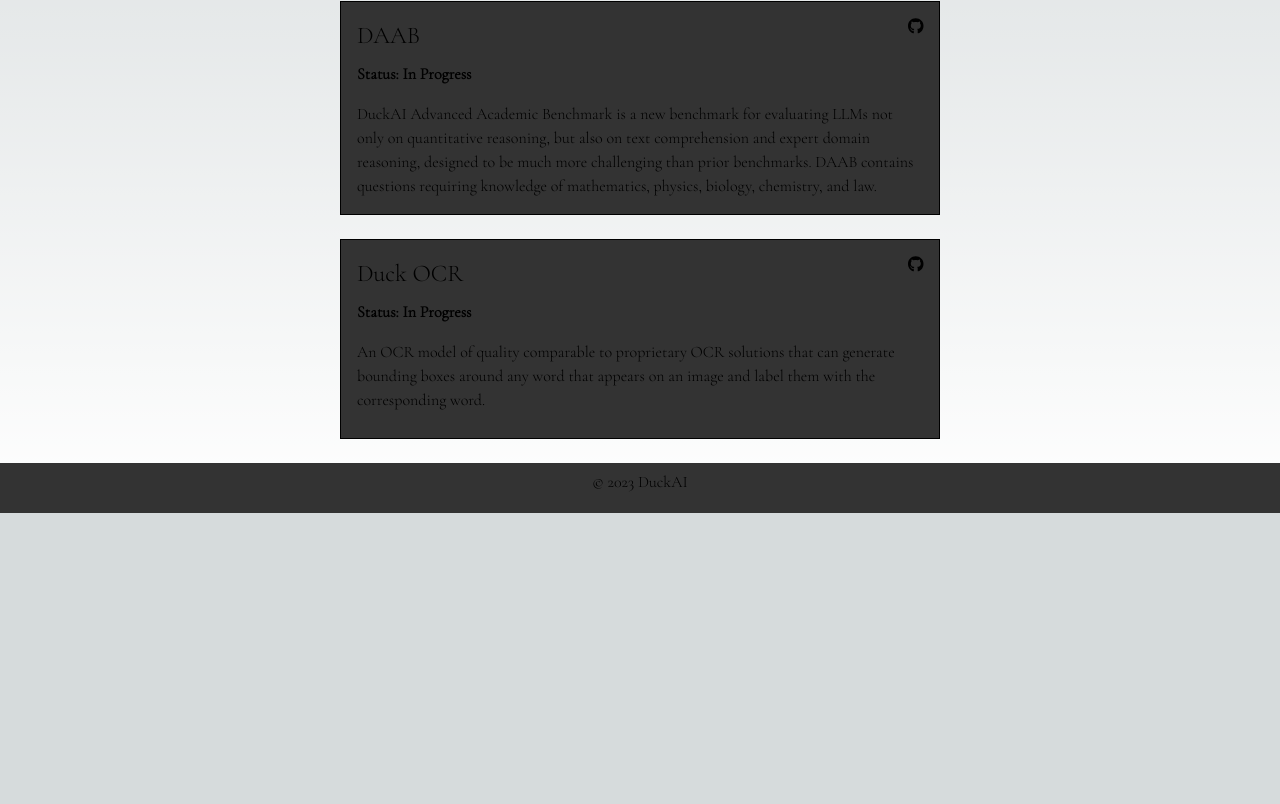
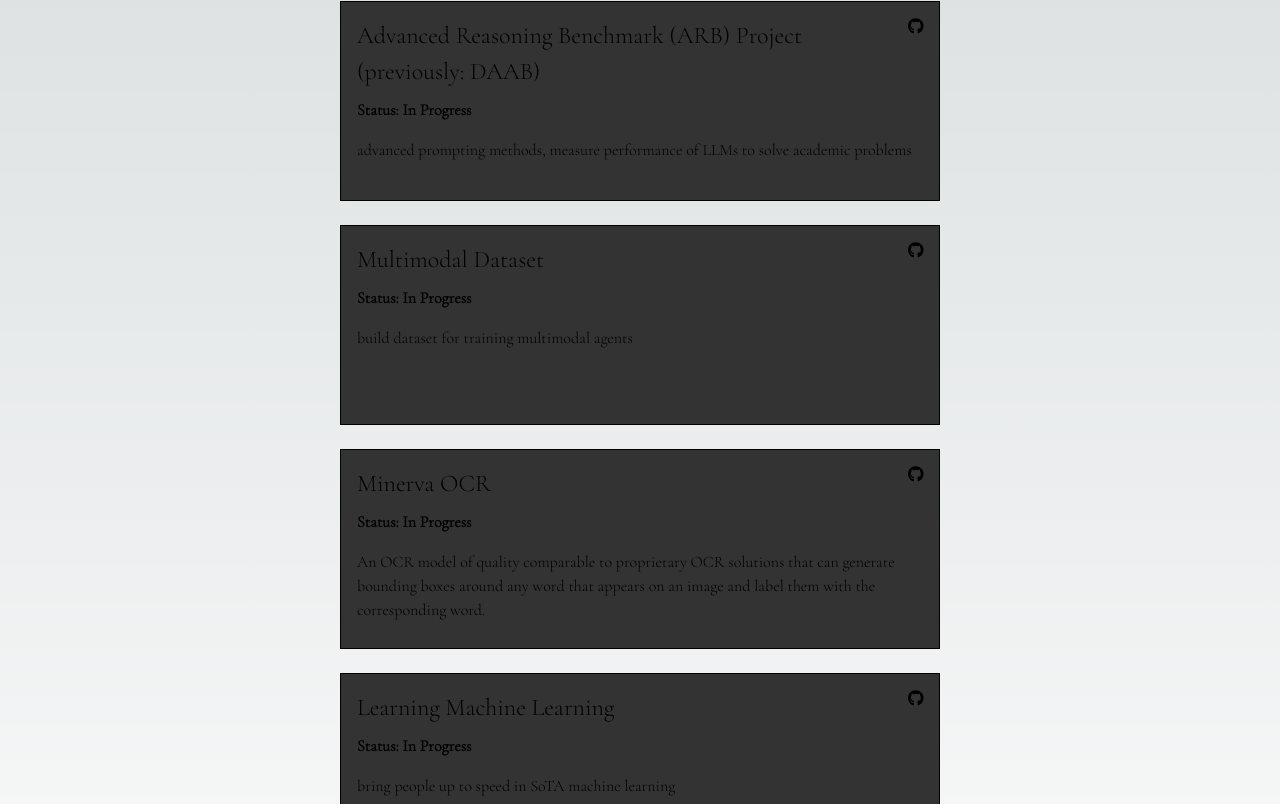
Before and after one commit to TheDuckAI/community-website, a Next.js app: page /projects in a window 1280 px wide. Shown: the part 296-1100 px from the top of the page. Before the commit the page ends 809 px from the top, so only its background shows below. Built offline with nearby package versions, Linux system fonts and the light colour scheme.

Commit message:
Updated project descriptions and team members

```diff
--- a/src/screens/Projects/Projects.tsx
+++ b/src/screens/Projects/Projects.tsx
@@ -7,18 +7,39 @@
 
 const projects = [
   {
-    name: "DAAB",
+    name: "Advanced Reasoning Benchmark (ARB) Project (previously: DAAB)",
     description:
-      "DuckAI Advanced Academic Benchmark is a new benchmark for evaluating LLMs not only on quantitative reasoning, but also on text comprehension and expert domain reasoning, designed to be much more challenging than prior benchmarks. DAAB contains questions requiring knowledge of mathematics, physics, biology, chemistry, and law.",
+      "advanced prompting methods, measure performance of LLMs to solve academic problems",
     status: "In Progress",
     githubLink: "https://github.com/TheDuckAI/DUCK-datasets",
   },
   {
-    name: "Duck OCR",
+    name: "Multimodal Dataset",
+    description:
+      "build dataset for training multimodal agents",
+    status: "In Progress",
+    githubLink: "https://github.com/TheDuckAI/multimodal-computer-dataset",
+  },
+  {
+    name: "Minerva OCR",
     description:
       "An OCR model of quality comparable to proprietary OCR solutions that can generate bounding boxes around any word that appears on an image and label them with the corresponding word.",
     status: "In Progress",
     githubLink: "https://github.com/TheDuckAI/donut-ocr",
+  },
+  {
+    name: "Learning Machine Learning",
+    description:
+      "bring people up to speed in SoTA machine learning",
+    status: "In Progress",
+    githubLink: "https://github.com/TheDuckAI/",
+  },
+  {
+    name: "Video RL",
+    description:
+      "improve pre training of video models for sample efficient RL agents",
+    status: "In Progress",
+    githubLink: "https://github.com/TheDuckAI/video-rl",
   },
 ];
 
--- a/src/screens/Team/Team.tsx
+++ b/src/screens/Team/Team.tsx
@@ -13,6 +13,10 @@
   {
     name: "Tom Sawada",
     image: "/team/tom.jpeg",
+  },
+  {
+    name: "Kshitij Gupta",
+    image: "/team/kshitij.jpg",
   },
   {
     name: "Alex Havrilla",
```
Also changed, not shown: public/team/kshitij.jpg (added).
